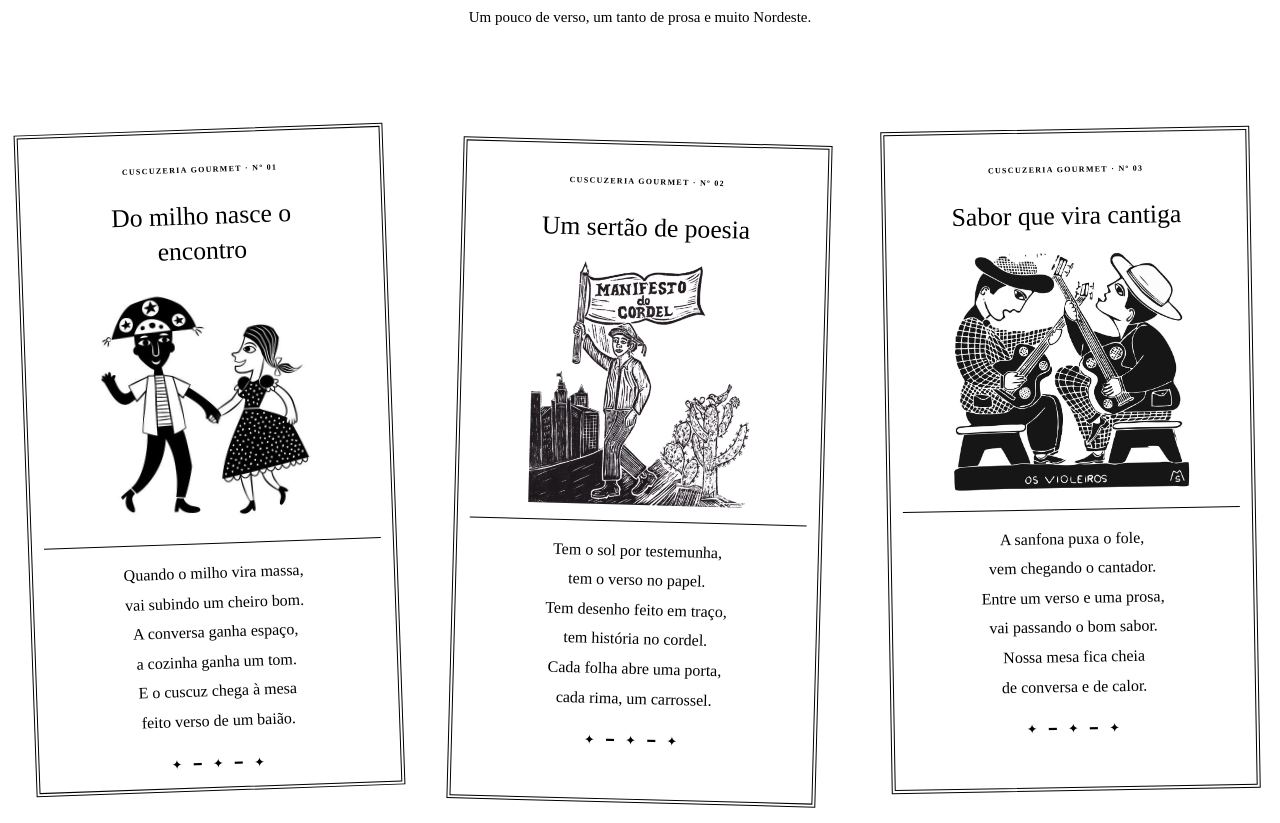
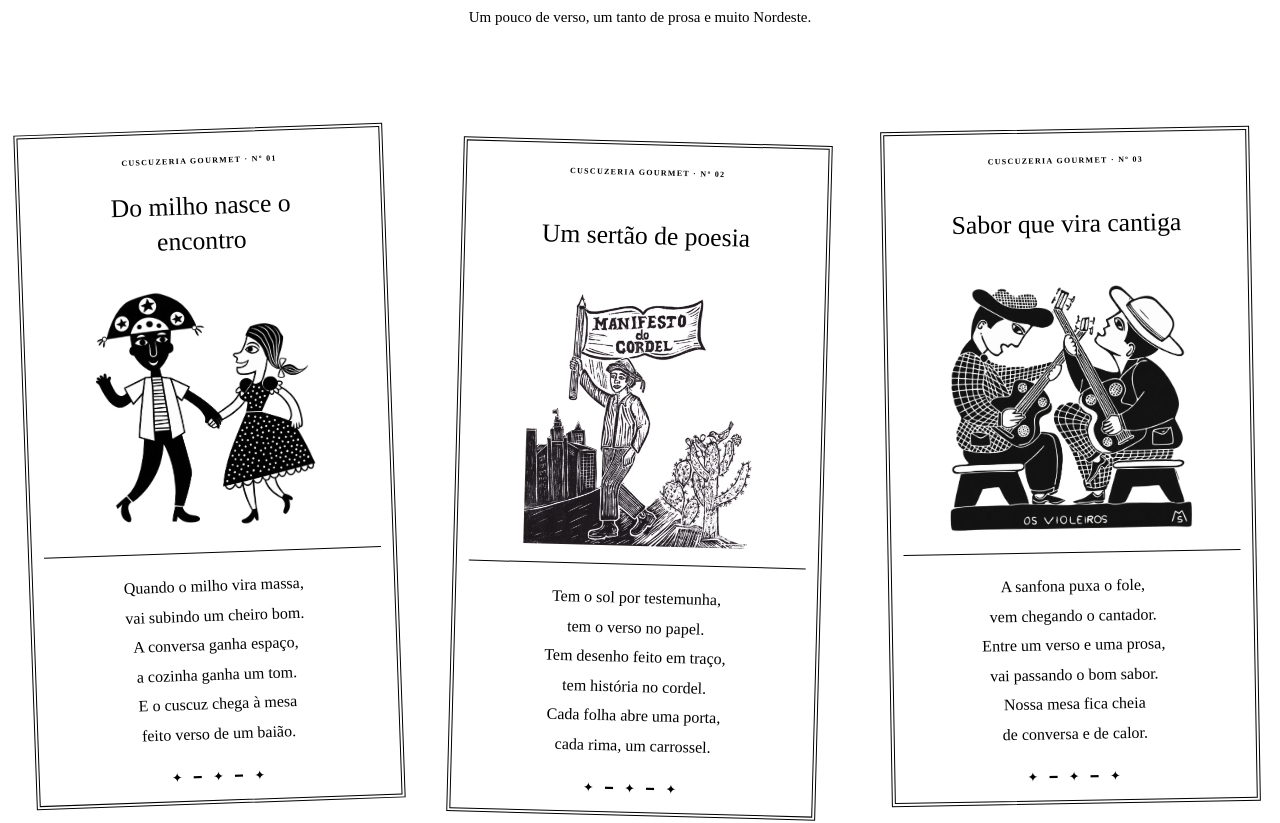
Before and after one commit to GustavoBenAbraham/cuscuzeria-gourmet, a React (Vite) app: page / in a window 1280 px wide. Shown: the part 3520-4343 px from the top of the page. Built offline with nearby package versions, Linux system fonts and the light colour scheme.

Commit message:
Update Site source

```diff
--- a/src/components/ui/CordelGallery.tsx
+++ b/src/components/ui/CordelGallery.tsx
@@ -17,7 +17,7 @@ export function CordelGallery() {
               <div className="cordel-booklet-frame">
                 <span className="cordel-edition">{copy.CordelGallery.editionLabel}{poem.number}</span>
                 <h3>{poem.title}</h3>
-                <div className="cordel-print"><img src={poem.image.src} alt={poem.image.alt} width={poem.image.width} height={poem.image.height} loading="lazy" decoding="async" /></div>
+                <div className="cordel-print"><img src={poem.image.src} alt={poem.image.alt} width={poem.image.width} height={poem.image.height} style={{ maxWidth: `${poem.image.maxWidth}%`, mixBlendMode: poem.image.blend }} loading="lazy" decoding="async" /></div>
                 <p className="cordel-verse">{poem.lines.map(line => <span key={line}>{line}</span>)}</p>
                 <span className="cordel-booklet-mark" aria-hidden="true">{copy.CordelGallery.ornament}</span>
               </div>
--- a/src/config/cordel.json
+++ b/src/config/cordel.json
@@ -12,10 +12,12 @@
       "feito verso de um baião."
     ],
     "image": {
-      "src": "/images/xilografura%20nordestina%20casal.jpg",
+      "src": "/images/cordel-couple-transparent.png",
       "alt": "Xilogravura de um casal nordestino de mãos dadas",
-      "width": 538,
-      "height": 502
+      "width": 1299,
+      "height": 1211,
+      "maxWidth": 92,
+      "blend": "multiply"
     }
   },
   {
@@ -34,7 +36,9 @@
       "src": "/images/manifesto-1.png",
       "alt": "Ilustração Manifesto do Cordel, com personagem, bandeira e cacto",
       "width": 419,
-      "height": 462
+      "height": 462,
+      "maxWidth": 90,
+      "blend": "multiply"
     }
   },
   {
@@ -50,10 +54,12 @@
       "de conversa e de calor."
     ],
     "image": {
-      "src": "/images/xilografura%20os%20violeiros.jpg",
+      "src": "/images/cordel-musicians-transparent.png",
       "alt": "Xilogravura Os Violeiros, com dois músicos tocando viola",
-      "width": 783,
-      "height": 787
+      "width": 1247,
+      "height": 1261,
+      "maxWidth": 100,
+      "blend": "multiply"
     }
   }
 ]
--- a/src/config/schema.ts
+++ b/src/config/schema.ts
@@ -19,7 +19,7 @@ export const siteSchema = z.object({
  routes:z.object({home:z.literal('/'),menu:route,cart:route,story:route,contact:route}).refine(v=>new Set(Object.values(v)).size===Object.values(v).length, 'Routes must be unique'),
  sections:z.object({menuId:z.string().regex(/^[a-z][a-z0-9-]*$/),mainId:z.string().regex(/^[a-z][a-z0-9-]*$/)})
 }).refine(v=>new Set(v.navigation.map(n=>n.id)).size===v.navigation.length,'Navigation IDs must be unique');
-export const cordelSchema = z.array(z.object({title:text,number:text,kind:z.enum(['corn','landscape','music']),image:z.object({src:asset,alt:text,width:positive,height:positive}),lines:z.array(text).min(1)})).refine(v=>new Set(v.map(p=>p.number)).size===v.length,'Cordel edition numbers must be unique');
+export const cordelSchema = z.array(z.object({title:text,number:text,kind:z.enum(['corn','landscape','music']),image:z.object({src:asset,alt:text,width:positive,height:positive,maxWidth:z.number().min(20).max(100).default(100),blend:z.enum(["normal","multiply"]).default("normal")}),lines:z.array(text).min(1)})).refine(v=>new Set(v.map(p=>p.number)).size===v.length,'Cordel edition numbers must be unique');
 
 export const themeSchema = z.object({
  colors: z.record(z.string().regex(/^[a-zA-Z][a-zA-Z0-9]*$/), z.string().regex(/^#[0-9a-f]{3,8}$/i)),
--- a/src/config/theme.json
+++ b/src/config/theme.json
@@ -9,12 +9,12 @@
     "ink": "#3c2b1e",
     "ifoodRed": "#ea1d2c",
     "whatsappGreen": "#285c3b",
-    "cordelBackground": "#e9d5aa",
-    "cordelInk": "#34271a",
-    "cordelAccent": "#8f3925",
-    "cordelPaper": "#f5e8c9",
-    "cordelGold": "#edbe65",
-    "cordelNeutral": "#e8dbc0",
+    "cordelBackground": "#ded7c9",
+    "cordelInk": "#292722",
+    "cordelAccent": "#66513d",
+    "cordelPaper": "#f4efe3",
+    "cordelGold": "#e8ddc7",
+    "cordelNeutral": "#e4e5d8",
     "shadeEEE7D8": "#eee7d8",
     "shadeD8CFBD": "#d8cfbd",
     "shade30271F": "#30271f",
@@ -221,7 +221,10 @@
     "shade72502F": "#72502f",
     "shade49321925": "#49321925",
     "shade674C32": "#674c32",
-    "shade87633C": "#87633c"
+    "shade87633C": "#87633c",
+    "cordelMuted": "#665f53",
+    "cordelWood": "#8b765a",
+    "cordelFrame": "#827461"
   },
   "fonts": {
     "heading": "\"Bree Serif\", Georgia, serif",
--- a/src/styles/nordeste.css
+++ b/src/styles/nordeste.css
@@ -1375,18 +1375,18 @@ footer {
 }
 
 /* Cordel booklets and original woodcut-inspired artwork. */
-.cordel-gallery { background: var(--color-cordelBackground); color: var(--color-cordelInk); padding: 82px 0 48px; overflow: hidden; border-block: 8px double var(--color-shade62472B); background-image: repeating-linear-gradient(100deg, transparent 0 5px, var(--color-shade50381904) 5px 6px); }
+.cordel-gallery { background: var(--color-cordelBackground); color: var(--color-cordelInk); padding: 82px 0 48px; overflow: hidden; border-block: 8px double var(--color-cordelFrame); background-image: repeating-linear-gradient(100deg, transparent 0 5px, var(--color-shade50381904) 5px 6px); }
 .cordel-heading { text-align: center; margin-bottom: 62px; }
-.cordel-heading .eyebrow { color: var(--color-shade78402B); }
+.cordel-heading .eyebrow { color: var(--color-cordelMuted); }
 .cordel-heading h2 { font-family: var(--font-heading); font-size: clamp(32px, 4vw, 52px); line-height: 1.2; margin: 16px 0; }
 .cordel-heading h2 em { font-family: var(--font-display); font-style: normal; color: var(--color-cordelAccent); }
 .cordel-heading > p { font-size: 15px; }
 .cordel-clothesline { display: grid; grid-template-columns: repeat(3, minmax(0, 1fr)); gap: 35px; position: relative; padding: 24px 12px 16px; }
-.cordel-clothesline::before { content: ""; position: absolute; top: 0; left: -8%; width: 116%; height: 30px; border-bottom: 3px solid var(--color-shade685238); border-radius: 0 0 50% 50%; }
+.cordel-clothesline::before { content: ""; position: absolute; top: 0; left: -8%; width: 116%; height: 30px; border-bottom: 3px solid var(--color-cordelWood); border-radius: 0 0 50% 50%; }
 .cordel-booklet { --cordel-paper: var(--color-cordelPaper); background: var(--cordel-paper); padding: 13px; position: relative; transform: rotate(-2deg); box-shadow: 3px 8px 0 var(--color-shade4B331514), 0 15px 22px var(--color-shade4B331514); }
 .cordel-booklet-landscape { --cordel-paper: var(--color-cordelGold); transform: translateY(12px) rotate(1.5deg); }
 .cordel-booklet-music { --cordel-paper: var(--color-cordelNeutral); transform: rotate(-1deg); }
-.cordel-booklet::before, .cordel-booklet::after { content: ""; width: 9px; height: 34px; position: absolute; top: -20px; background: var(--color-shadeA17744); border: 1px solid var(--color-shade72502F); box-shadow: 2px 2px 0 var(--color-shade49321925); z-index: 1; }
+.cordel-booklet::before, .cordel-booklet::after { content: ""; width: 9px; height: 34px; position: absolute; top: -20px; background: var(--color-cordelWood); border: 1px solid var(--color-cordelFrame); box-shadow: 2px 2px 0 var(--color-shade49321925); z-index: 1; }
 .cordel-booklet::before { left: 22%; transform: rotate(-5deg); }
 .cordel-booklet::after { right: 22%; transform: rotate(4deg); }
 .cordel-booklet-frame { border: 4px double currentColor; padding: 22px 12px 14px; text-align: center; height: 100%; }
@@ -1397,7 +1397,7 @@ footer {
 .cordel-verse { font-family: var(--font-heading); font-size: 16px; line-height: 1.85; margin: 0; }
 .cordel-verse span { display: block; }
 .cordel-booklet-mark { display: block; margin-top: 18px; font-size: 13px; letter-spacing: 4px; }
-.cordel-colophon { text-align: center; font-size: 11px; margin: 42px 0 0; color: var(--color-shade674C32); }
+.cordel-colophon { text-align: center; font-size: 11px; margin: 42px 0 0; color: var(--color-cordelMuted); }
 .menu-paper { border-top: 6px double var(--color-shade87633C); }
 @media (max-width: 900px) and (min-width: 641px) {
   .cordel-clothesline { gap: 15px; padding-inline: 0; }
@@ -1422,3 +1422,15 @@ footer {
 .cordel-print { display: block; height: 270px; padding: 8px 0 16px; }
 .cordel-print img { display: block; width: 100%; height: 100%; object-fit: contain; }
 @media (min-width: 641px) and (max-width: 900px) { .cordel-print { height: 170px; } }
+
+/* Align supplied transparent prints and keep the verse area separate. */
+.cordel-booklet { isolation: isolate; }
+.cordel-booklet-frame { display: flex; flex-direction: column; align-items: stretch; }
+.cordel-booklet h3 { min-height: 74px; display: flex; align-items: center; justify-content: center; }
+.cordel-print { display: flex; align-items: center; justify-content: center; flex: 0 0 280px; height: 280px; margin: 6px 0 18px; padding: 8px 0 18px; }
+.cordel-print img { min-height: 0; max-height: 100%; object-position: center bottom; }
+.cordel-verse { flex: 1; }
+@media (min-width: 641px) and (max-width: 900px) { .cordel-print { height: 190px; flex-basis: 190px; } .cordel-booklet h3 { min-height: 78px; } }
+@media (max-width: 640px) { .cordel-print { height: 260px; flex-basis: 260px; } }
+
+.cordel-heading > p, .cordel-verse { color: var(--color-cordelInk); }
```
Also changed, not shown: public/images/cordel-couple-transparent.png (added), public/images/cordel-musicians-transparent.png (added), 7 other files (tests, documents, lock files or other folders).
